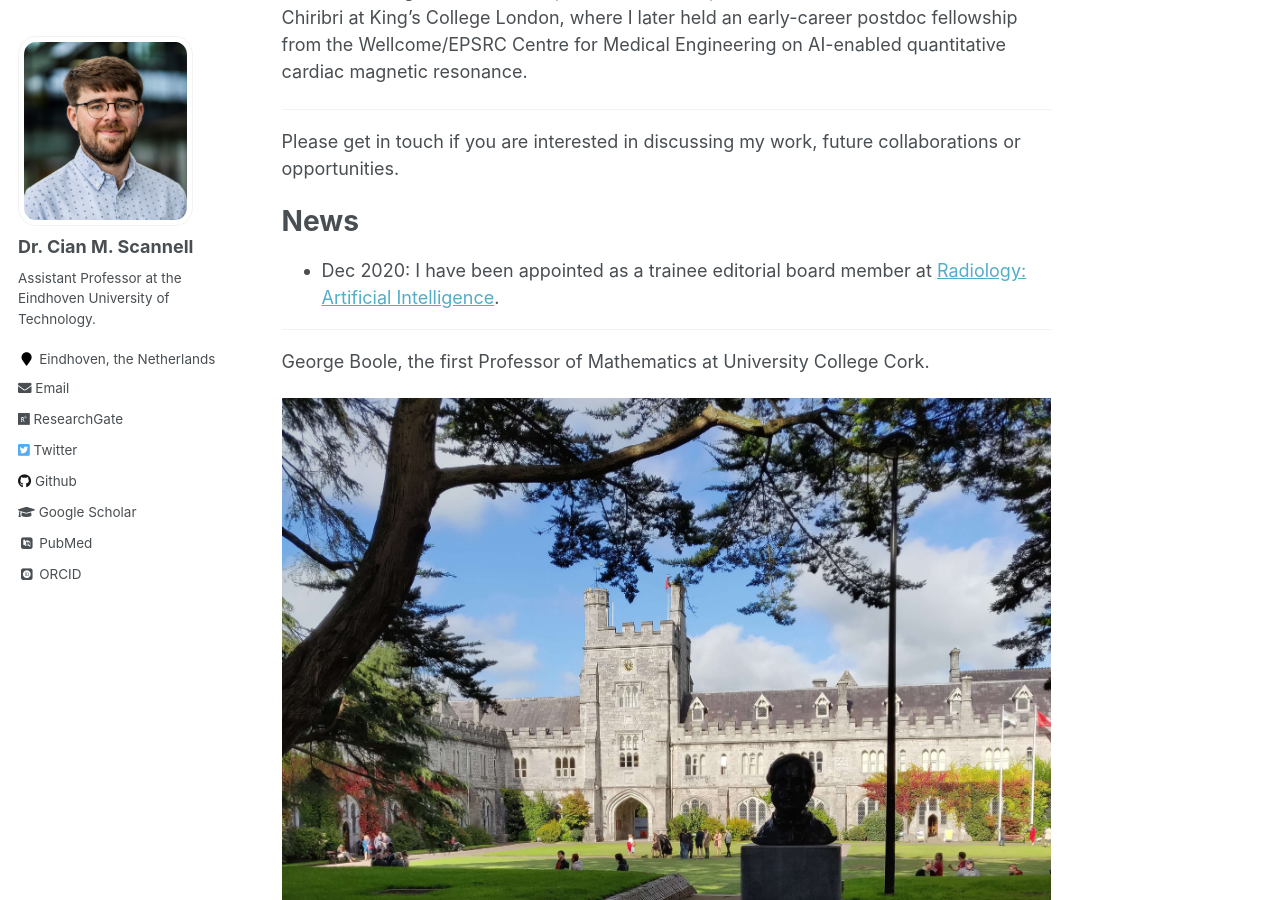
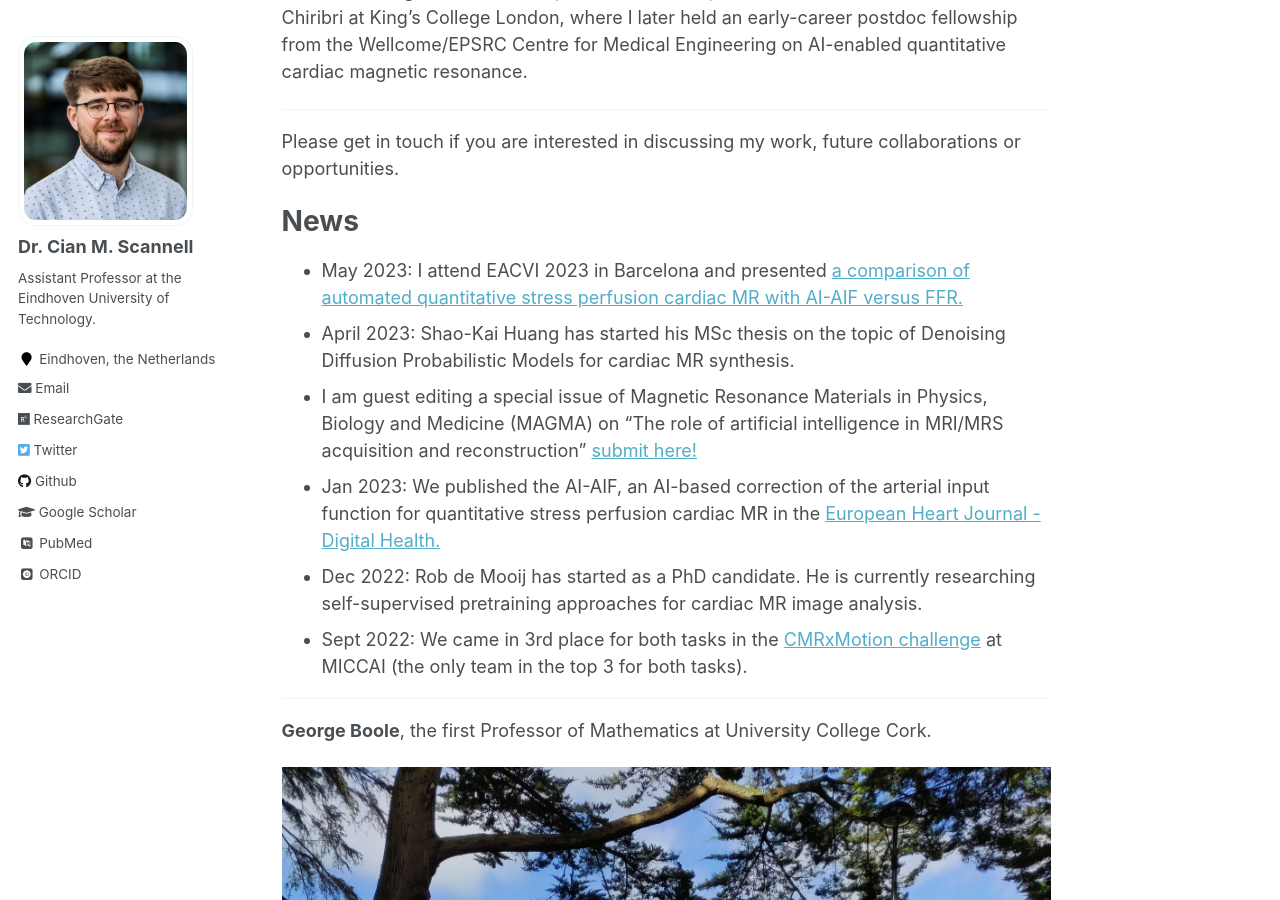
Before and after one commit to cianmscannell/cianmscannell.github.io, a Jekyll site: the page built from _pages/about.md, in a window 1280 px wide and 900 px high, scrolled down 703 px. Built offline with Jekyll 4.4.1, drawn with Linux system fonts in a browser that asks for light colours; some web fonts are replaced.

Commit message:
added news

```diff
--- a/_data/navigation.yml
+++ b/_data/navigation.yml
@@ -18,5 +18,5 @@ main:
   - title: "Code"
     url: /code/
 
-  - title: "q-cardIA"
-    url: /q-cardIA/
+#  - title: "q-cardIA"
+#    url: /q-cardIA/
--- a/_pages/about.md
+++ b/_pages/about.md
@@ -24,14 +24,17 @@ Please get in touch if you are interested in discussing my work, future collabor
 
 News
 ======
-* Dec 2020: I have been appointed as a trainee editorial board member at <a href="https://pubs.rsna.org/page/ai/teb">Radiology: Artificial Intelligence</a>.
-
-
+* May 2023: I attend EACVI 2023 in Barcelona and presented <a href="https://academic.oup.com/ehjcimaging/article/24/Supplement_1/jead119.397/7198968">a comparison of automated quantitative stress perfusion cardiac MR with AI-AIF versus FFR.</a>
+* April 2023: Shao-Kai Huang has started his MSc thesis on the topic of Denoising Diffusion Probabilistic Models for cardiac MR synthesis.
+* I am guest editing a special issue of Magnetic Resonance Materials in Physics, Biology and Medicine (MAGMA) on "The role of artificial intelligence in MRI/MRS acquisition and reconstruction" <a href="https://www.springer.com/journal/10334/updates/24073742">submit here!</a>
+* Jan 2023: We published the AI-AIF, an AI-based correction of the arterial input function for quantitative stress perfusion cardiac MR in the <a href="https://academic.oup.com/ehjdh/article/4/1/12/6880440">European Heart Journal - Digital Health.</a>
+* Dec 2022: Rob de Mooij has started as a PhD candidate. He is currently researching self-supervised pretraining approaches for cardiac MR image analysis.
+* Sept 2022: We came in 3rd place for both tasks in the <a href="http://cmr.miccai.cloud">CMRxMotion challenge</a> at MICCAI (the only team in the top 3 for both tasks).
 
 
 ------
 
-George Boole, the first Professor of Mathematics at University College Cork.
+<b>George Boole</b>, the first Professor of Mathematics at University College Cork.
 
 <img src='/images/Boole.jpg'
      width="2000"
```
